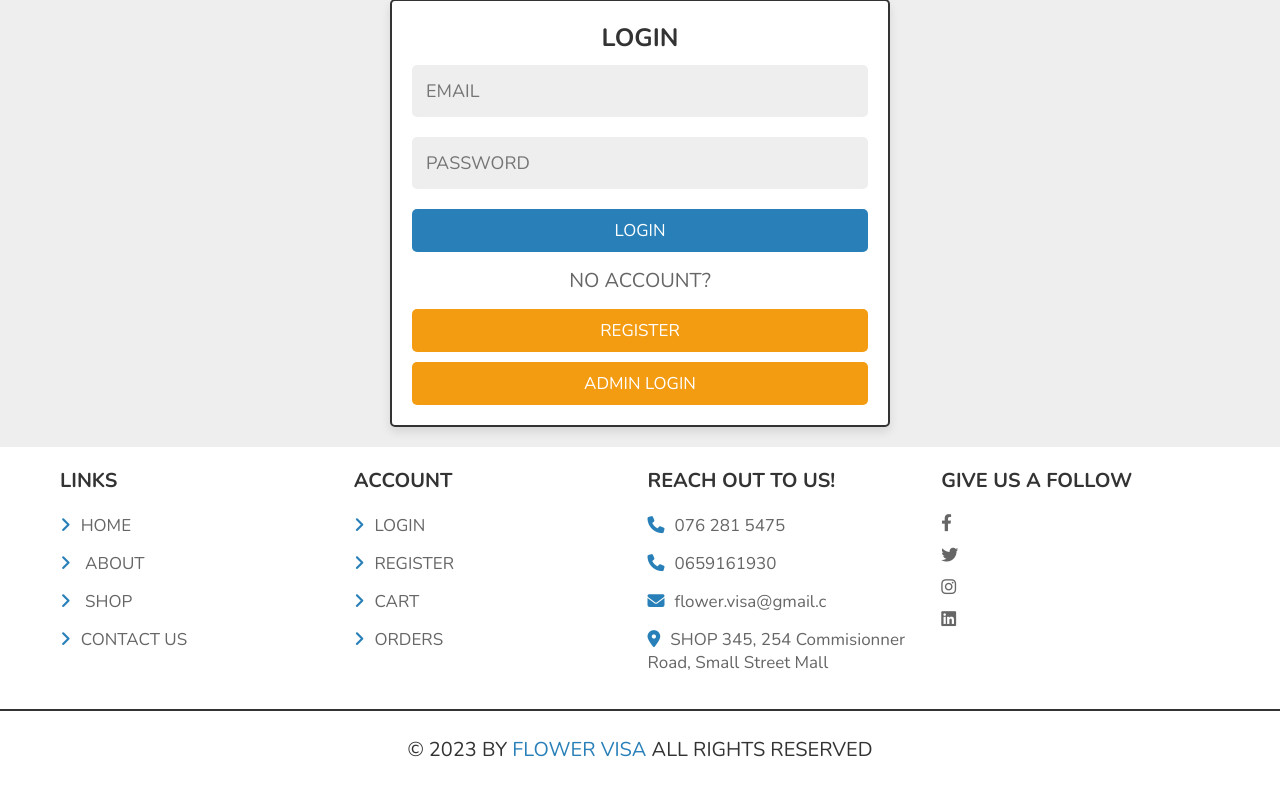
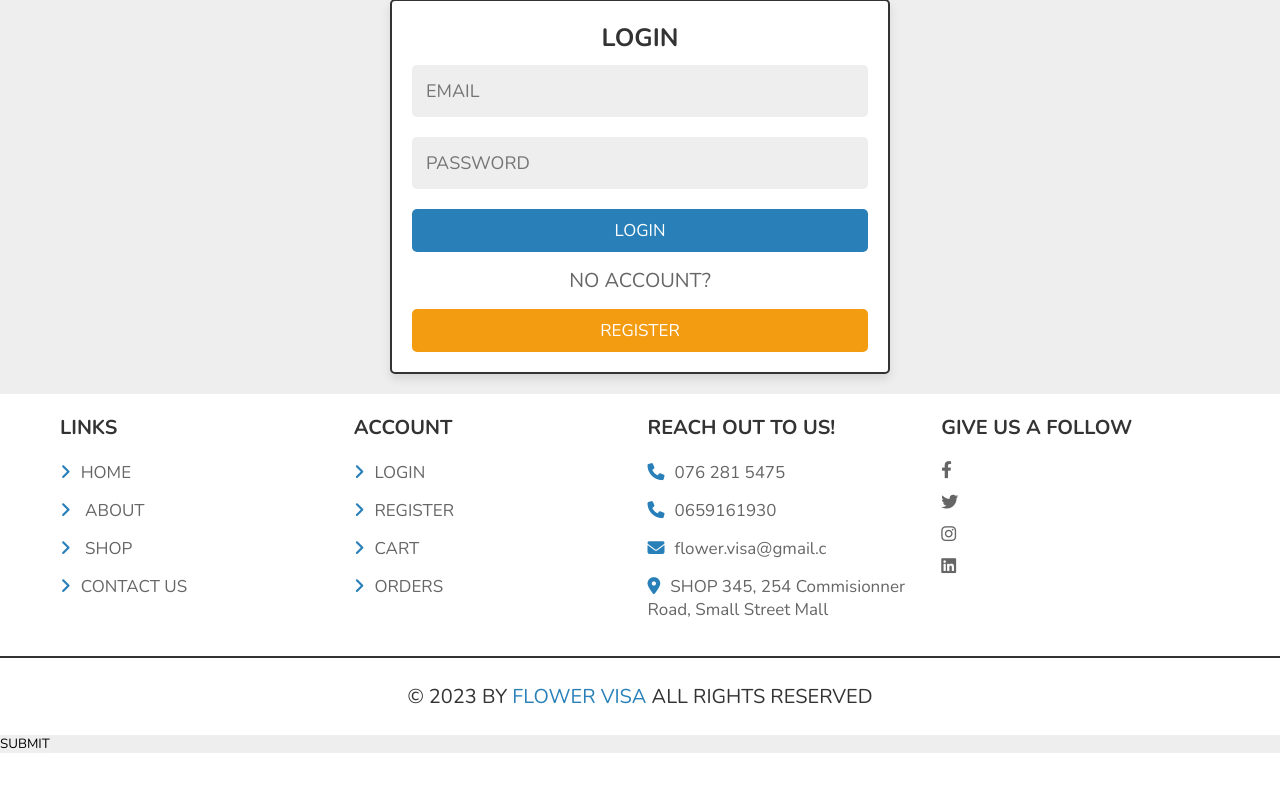
Before and after one commit to YamkelaQhogwana/Flower-Visa-Live, a PHP site: page /user_login.php in a window 1280 px wide. Shown: the part 95-882 px from the top of the page. After the commit the page ends 848 px from the top, so only its background shows below. Run offline with PHP 8.4, Linux system fonts and the light colour scheme; data that the repository does not hold is empty; some libraries are stand-ins or nearby versions.

Commit message:
Update user_login.php

```diff
--- a/user_login.php
+++ b/user_login.php
@@ -50,7 +50,6 @@
       <input type="submit" value="LOGIN" class="btn" name="submit">
       <p>NO ACCOUNT?</p>
       <a href="user_register.php" class="option-btn">REGISTER</a>
-      <a href="admin/admin_login.php" class="option-btn">ADMIN LOGIN</a>
    </form>
 </section>
 <?php include 'components/footer.php'; ?>
```
